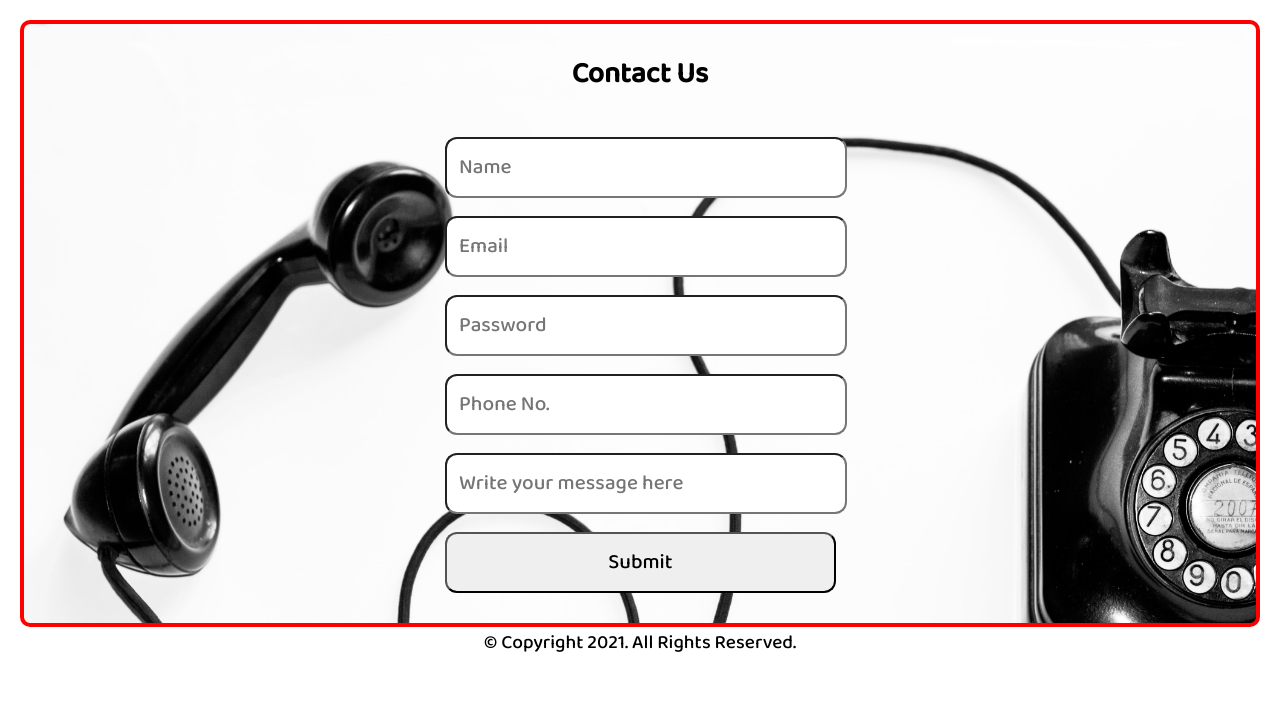
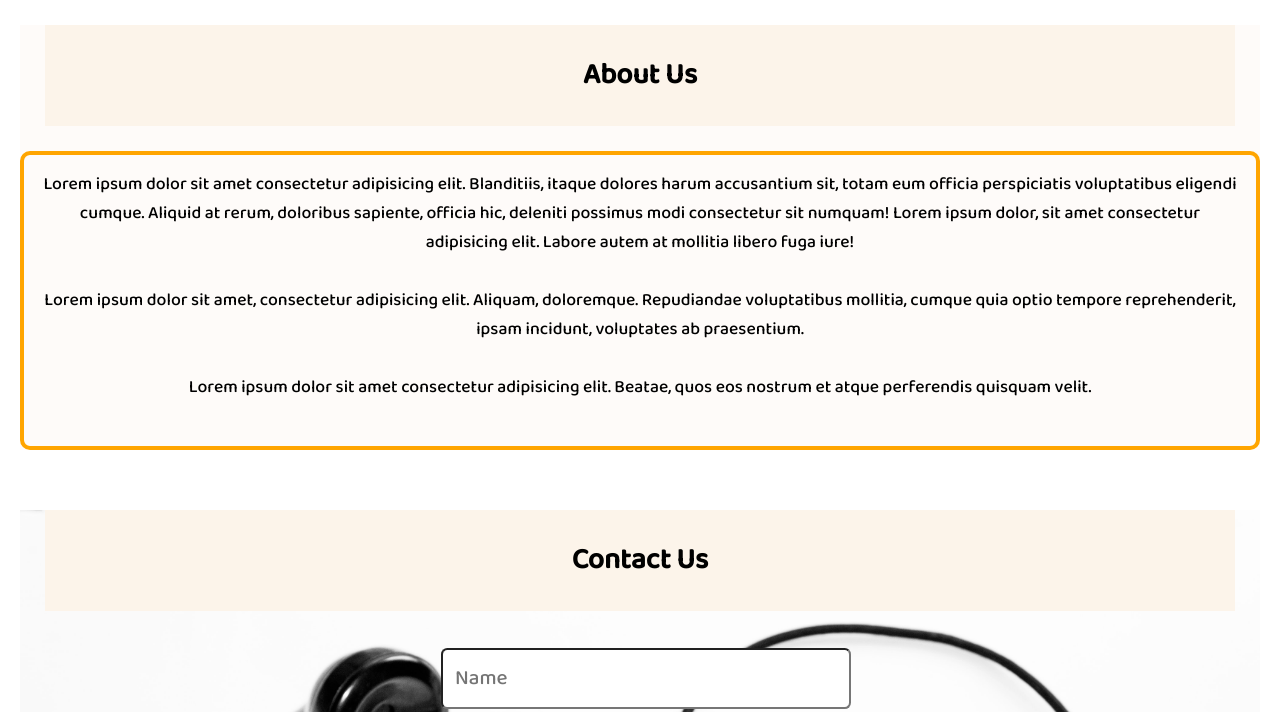
Before and after one commit to Abhishek-Rath/Mera-Khana, a plain HTML site: page index.html in a window 1280 px wide. Shown: the part 1374-2086 px from the top of the page. Before the commit the page ends 2032 px from the top, so only its background shows below. Drawn offline with Linux system fonts and the light colour scheme.

Commit message:
Added about section in landing page

```diff
--- a/index.html
+++ b/index.html
@@ -113,7 +113,8 @@
             /* background-color: rgb(255 241 229); */
             background-color: rgb(254 251 249);
         }
-        .our-services h1{
+
+        .our-services h1 {
             background-color: #fcf4ea;
         }
 
@@ -143,7 +144,7 @@
             justify-content: center;
         }
 
-        /*                  Contact Section                 */
+        /*                               Contact Section                                   */
 
         .contact h1 {
             padding: 27px 30px;
@@ -168,41 +169,71 @@
             margin: 0px 13px;
             font-size: 1.3rem;
             color: black;
-            border-radius: 12px;
+            border-radius: 6.26px;
             font-family: 'Baloo Bhai 2', cursive;
         }
-        .contact{
+
+        .contact {
             background-image: url("img/contact-us1.jpg");
             background-repeat: no-repeat center center;
             background-size: 1400px;
-        }
-        .contact{
-            background-color: rgb(255 241 229);
-            border: 4px solid red;
-            border-radius: 10px;
-            margin: 0px 20px;
-        }
-        .contact-form input[type=submit]{
-            width: 94%;
-
+            margin: 60px 20px;
         }
 
-        .contact-form input[type=submit]:hover{
+        .contact-form input[type=submit] {
+            width: 94%;
+        }
+
+        .contact-form input[type=submit]:hover {
             cursor: pointer;
             background-color: aliceblue;
         }
+        .contact-us h1 {
+            background-color: #fcf4ea;
+            margin: 25px;
+            padding: 27px 30px;
+            text-align: center;
+            justify-content: center;
+        }
 
-        /*                  Footer Section          */
-        footer{
-            font-family:'Baloo Bhai 2', cursive;
+        /*                   About Us                        */
+
+        .about-us {
+            margin: 10px 20px;
+            text-align: center;
+            font-size: 1.1rem;
+            font-family: 'Baloo Bhai 2', cursive;
+            background-color: rgb(254 251 249);
+        }
+
+        .about-us h1 {
+            background-color: #fcf4ea;
+            margin: 25px;
+            padding: 27px 30px;
+            text-align: center;
+            justify-content: center;
+        }
+
+        .about {
+            /* border: 4px solid red;
+            margin: 10px 20px; */
+            border: 4px solid orange;
+            border-radius: 10px;
+            padding: 15px 15px;
+        }
+
+        /*                  Footer Section           */
+
+        footer {
+            font-family: 'Baloo Bhai 2', cursive;
             font-size: 1.2rem;
             text-align: center;
         }
-
     </style>
 </head>
 
 <body>
+    <!--    Navigation Bar  -->
     <nav id="navbar">
         <div class="logo">
             <img src="img/logo1.jpg" alt="MeraKhana.com" style=" width: 107px;height: 90px;">
@@ -218,7 +249,7 @@
     <section>
         <div class="home">
             <div class="h-primary">
-                <h1>MeraKhana : Best Online Food Delivery Service In India!!</h1>
+                <h1>MeraKhana : Best Online Food Service In India!!</h1>
             </div>
             <p>Lorem ipsum dolor sit amet consectetur adipisicing elit. Laborum vitae ut magni obcaecati.?</p>
             <p>Lorem ipsum dolor sit amet consectetur adipisicing elit? Lorem ipsum dolor sit amet.</p>
@@ -226,6 +257,7 @@
         </div>
     </section>
 
+    <!-- Our Services -->
     <section class="services">
         <div class="our-services">
             <div class="h-primary">
@@ -259,12 +291,32 @@
         </div>
     </section>
 
+    <!--        About Us         -->
+    <section class="about-us">
+        <div class="h-primary">
+            <h1>About Us</h1>
+        </div>
+        <div class="about">
+            <p>Lorem ipsum dolor sit amet consectetur adipisicing elit. Blanditiis, itaque dolores harum accusantium
+                sit, totam eum officia perspiciatis voluptatibus eligendi cumque. Aliquid at rerum, doloribus sapiente,
+                officia hic, deleniti possimus modi consectetur sit numquam! Lorem ipsum dolor, sit amet consectetur
+                adipisicing elit. Labore autem at mollitia libero fuga iure!</p>
+            <br>
+            <p>Lorem ipsum dolor sit amet, consectetur adipisicing elit. Aliquam, doloremque. Repudiandae voluptatibus
+                mollitia, cumque quia optio tempore reprehenderit, ipsam incidunt, voluptates ab praesentium.</p>
+            <br>
+            <p>Lorem ipsum dolor sit amet consectetur adipisicing elit. Beatae, quos eos nostrum et atque perferendis
+                quisquam velit.</p>
+            <br>
+        </div>
+    </section>
+
+    <!--    Contact Us   -->
     <section class="contact">
         <div class="contact-us">
             <div class="h-primary">
-                <h1 >Contact Us</h1>
+                <h1>Contact Us</h1>
             </div>
-            <div >
             <form class="contact-form">
                 <input type="text" placeholder="Name">
                 <br>
```
Lines whose indentation alone changed are shown as unchanged.
